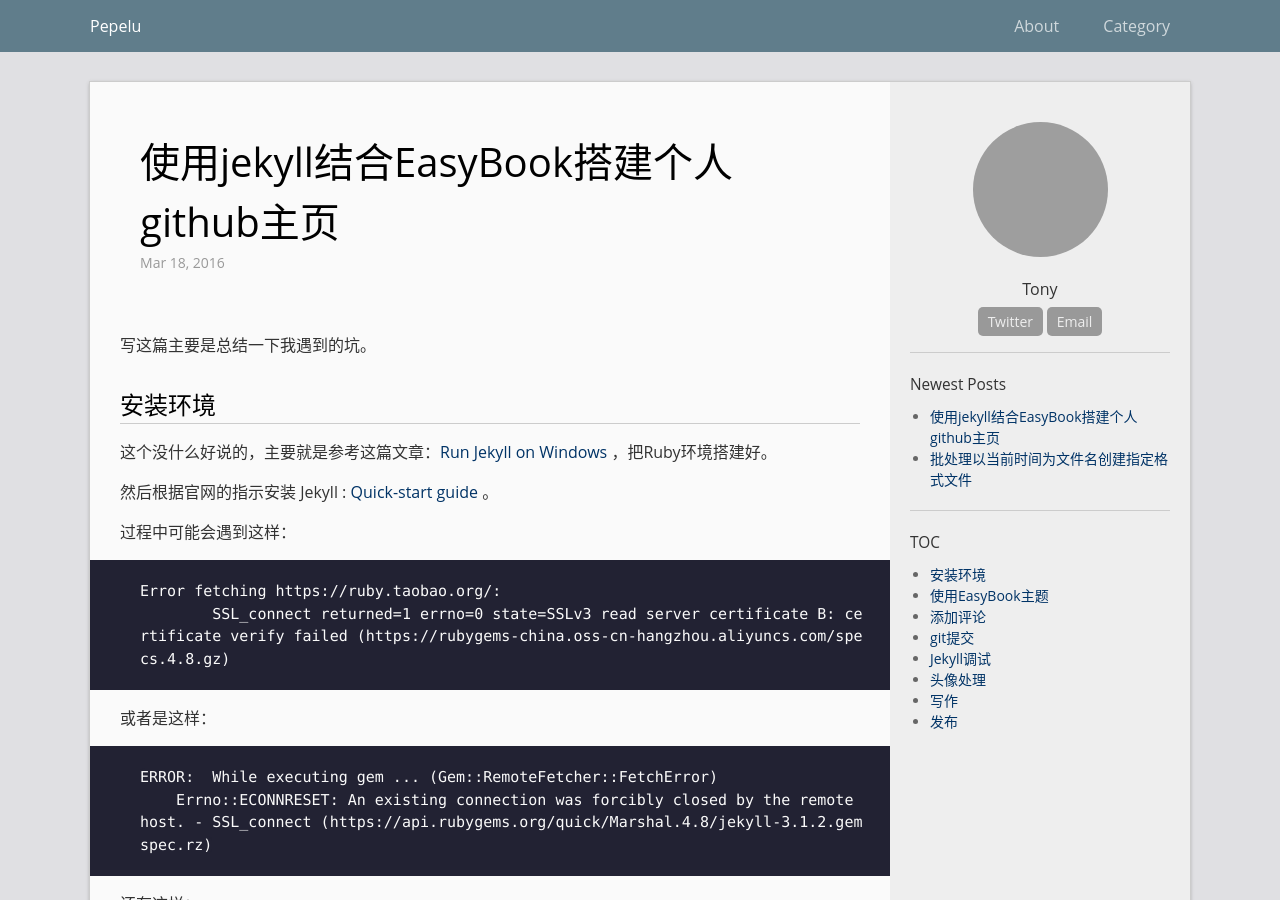
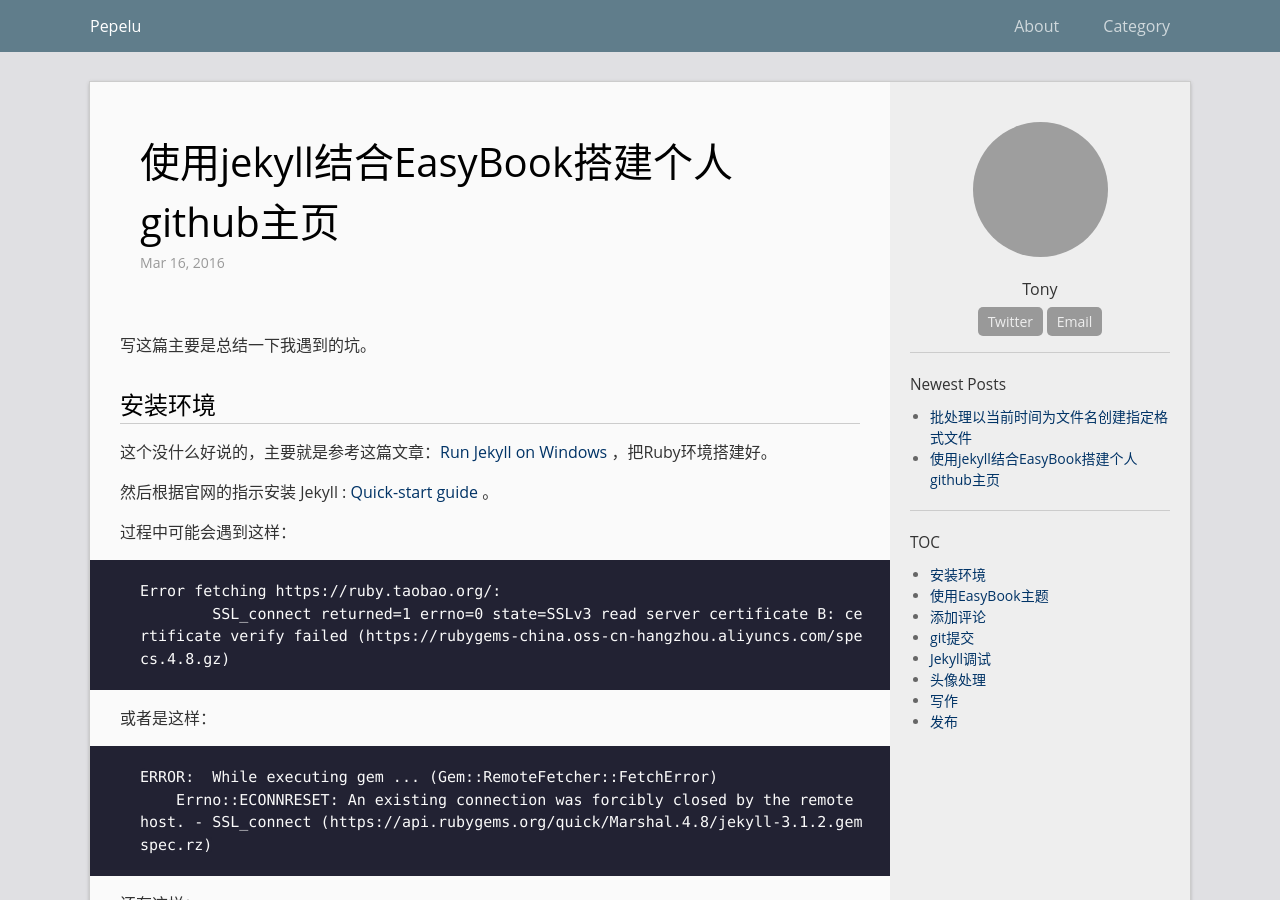
Before and after one commit to TonyPepelu/TonyPepelu.github.io, a Jekyll site: the page built from _posts/2016-03-16-how-to-use-jekyll-with-easybook-to-create-blog.md, in a window 1280 px wide and 900 px high. Built offline with Jekyll 4.4.1, drawn with Linux system fonts in a browser that asks for light colours; comment, search, counter and statistics services are not loaded; grey boxes are pictures that could not be loaded.

Commit message:
rename file

```diff
--- a/_posts/2016-03-18-how-to-use-jekyll-with-easybook-to-create-blog.md
+++ b/_posts/2016-03-16-how-to-use-jekyll-with-easybook-to-create-blog.md
@@ -1,9 +1,8 @@
 ---
 layout: post
 title: 使用jekyll结合EasyBook搭建个人github主页
-date:   2016-03-18 09:00:13
+date:   2016-03-16 09:00:13
 categories: Tools
-permalink: /archivers/hello
 ---
 
 
@@ -124,7 +123,6 @@ $ jekyll server
 
 * `2012-01-17-hello-world.md`
 
-
   这个可以使用批处理来解决，详情见下篇文章。
 
 
```
